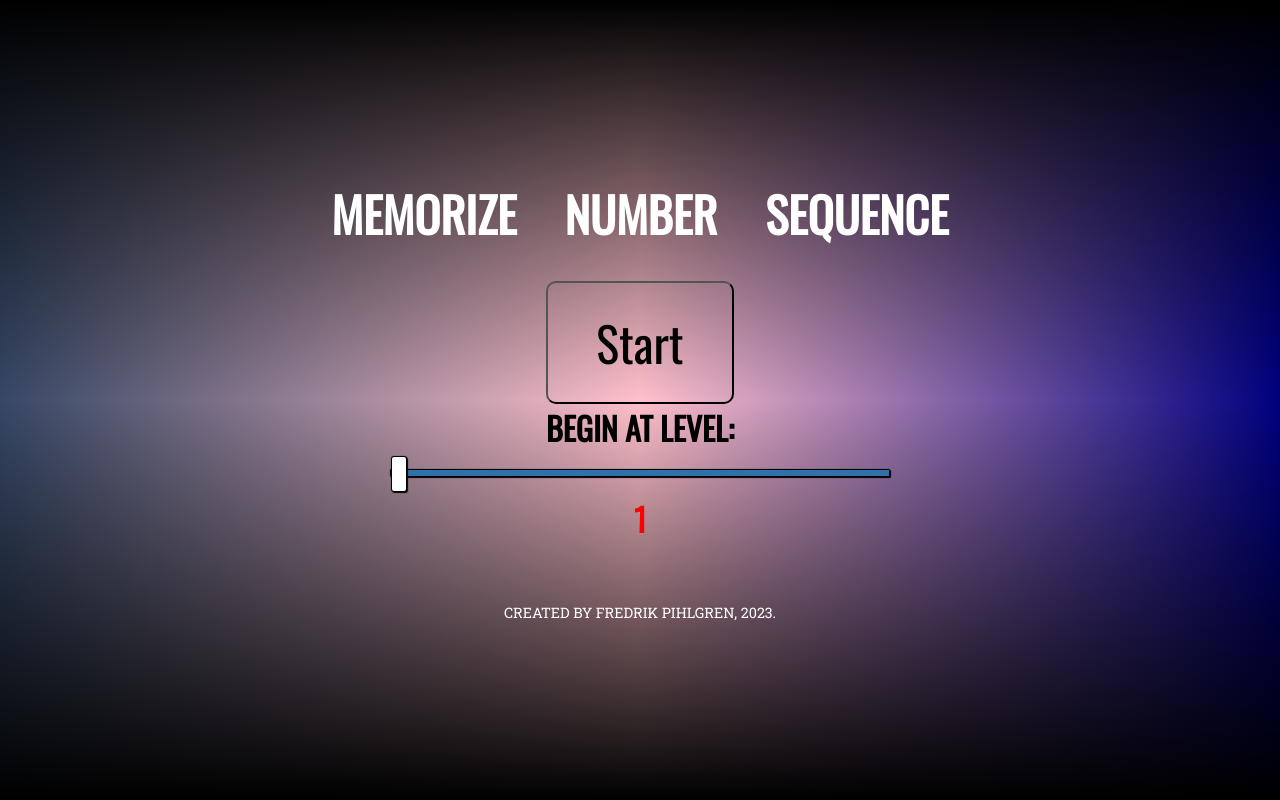
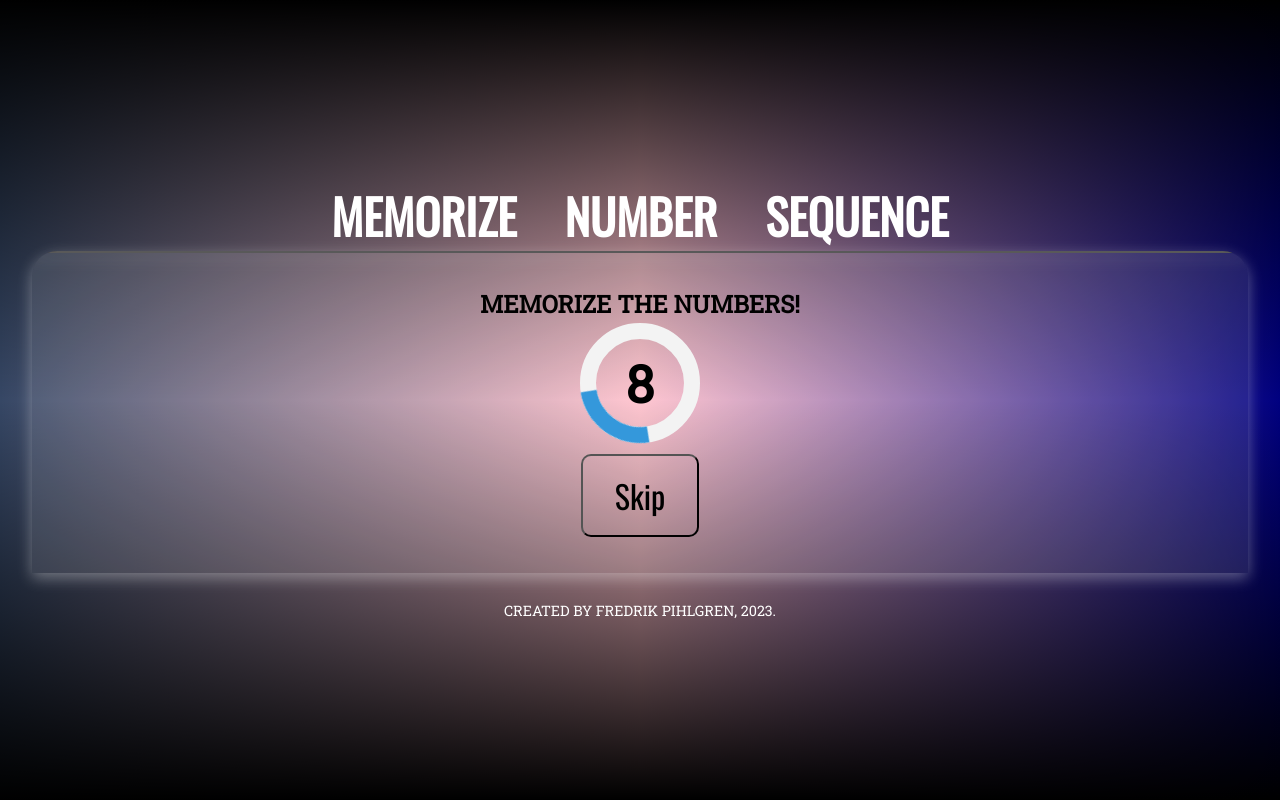
Before and after one commit to relicplay/number-memory-react, a React (Create React App) app: page / in a window 1280 px wide. Both pictures are taken after a click on the button "Start". Built offline with nearby package versions, Linux system fonts and the light colour scheme.

Commit message:
Added loader + start components + timer

```diff
--- a/src/App.scss
+++ b/src/App.scss
@@ -192,7 +192,7 @@ button[disabled]{
 }
 
 .gamescreen {
-    display: none;
+    display: flex;
     flex-flow: column nowrap;
     background-color: $bgcolBox;
     width: 100%;
--- a/src/App.tsx
+++ b/src/App.tsx
@@ -1,30 +1,51 @@
-import React, { useState } from 'react';
+import React, { useState, useEffect } from 'react';
 import './App.scss';
 
 import Header from './components/Header';
 import Footer from './components/Footer';
 import Start from './components/Start';
+import Loader from './components/Loader';
 
 
 function App() {
 
   const [level, setLevel] = useState(1);
+  const [gameStatus, setGameStatus] = useState(0);
+  const [secondsLeft, setSecondsLeft] = useState(0);
 
   const changeLevel = (value: string) => {
     setLevel(Number(value));
   }
 
+  const startGame = () => {
+    setGameStatus(1);
+    setSecondsLeft(10 + Math.floor(level * 0.1));
+  }
+
+  useEffect(() => {
+    if (secondsLeft > 0) {
+      const intervalId = setInterval(() => {
+        setSecondsLeft(currentCount => {return currentCount - 1});
+      }, 1000);
+      return () => clearInterval(intervalId);
+    }
+  }, [secondsLeft]);
+
+
   return (
     <div className="wrapper">
         <Header />
-        <main>
+        <main className={`${gameStatus > 0 && 'main-boxshadow'}`}>
 
-        <Start level={level} changeLevel={changeLevel} />
-
+        {gameStatus < 1 ? (
+          <Start level={level} changeLevel={changeLevel} startGame={startGame} />
+        )
+        : (
           <section className="gamescreen">
 
             <article id="randomdisplay"></article>
 
+            {gameStatus > 1 ? (
               <article className="controls">
               <h1 id="resultmessage"></h1>
 
@@ -41,23 +62,20 @@ function App() {
               ondrop="return false"
               */
               />
-
                 <div className="buttonwrapper">
                     <button className="button" id="retrybutton">Retry</button>
                     <button className="button" id="resetbutton">Reset</button>
                     <button className="button" id="nextbutton">Next</button>
                 </div>
               </article>
-
-            <article className="loadingscreen">
-                <div className="loader">
-                    <span id="counter"></span>
-                </div>
-                <span className="loadertext">Memorize the numbers!</span>
-                <button className="button" id="skipbutton">Skip</button>
-            </article>
+            )
+            : (
+              <Loader secondsLeft={secondsLeft} setSecondsLeft={setSecondsLeft} />
+            )
+            }
 
           </section>
+        )}
 
         </main>
         <Footer />
--- /dev/null
+++ b/src/components/Loader.tsx
@@ -0,0 +1,14 @@
+const Start = (props: {secondsLeft: number; setSecondsLeft: (value: number) => void;}) => {
+
+    return (
+        <article className="loadingscreen">
+        <div className="loader">
+            <span id="counter">{props.secondsLeft}</span>
+        </div>
+        <span className="loadertext">Memorize the numbers!</span>
+        <button className="button" id="skipbutton" onClick={() => props.setSecondsLeft(0)}>Skip</button>
+        </article>
+    )
+};
+
+export default Start;
--- a/src/components/Start.tsx
+++ b/src/components/Start.tsx
@@ -1,8 +1,9 @@
+import { isShorthandPropertyAssignment } from "typescript";
 
-const Start = (props: {level: any; changeLevel: (value: string) => void}) => {
+const Start = (props: {level: number; changeLevel: (value: string) => void; startGame: () => void;}) => {
 
     return (<section className="startscreen">
-    <button id="startbutton" className="button">Start</button>
+    <button id="startbutton" className="button" onClick={props.startGame}>Start</button>
     <div className="slidercontainer">
         <h1>Begin at Level:</h1>
         <input type="range" min="1" max="100" value={props.level} className="slider" id="levelslider" step="1" autoComplete="off"
```
Lines whose indentation alone changed are shown as unchanged.
